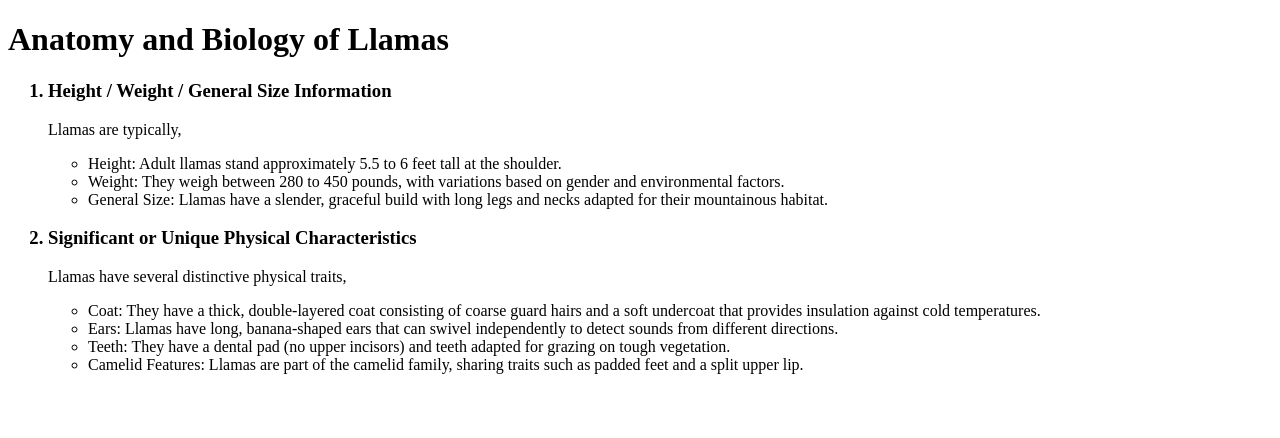
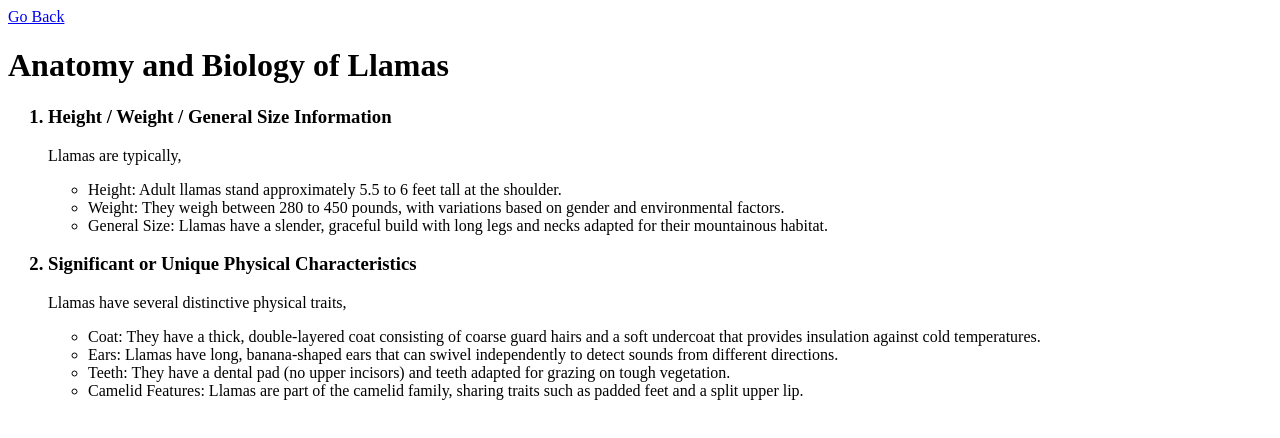
Before and after one commit to meixiao1/llama-fan-page, a plain HTML site: page anatomy.html in a window 1280 px wide. Drawn offline with Linux system fonts and the light colour scheme.

Commit message:
added go back

```diff
--- a/anatomy.html
+++ b/anatomy.html
@@ -5,6 +5,7 @@
 </head>
 <body>
 
+<a href="javascript:history.back()" class="back-link">Go Back</a>
 <h1>Anatomy and Biology of Llamas</h1>
 
 <ol>
```
Also changed, not shown: behaviour.html (+1 -1 lines).
